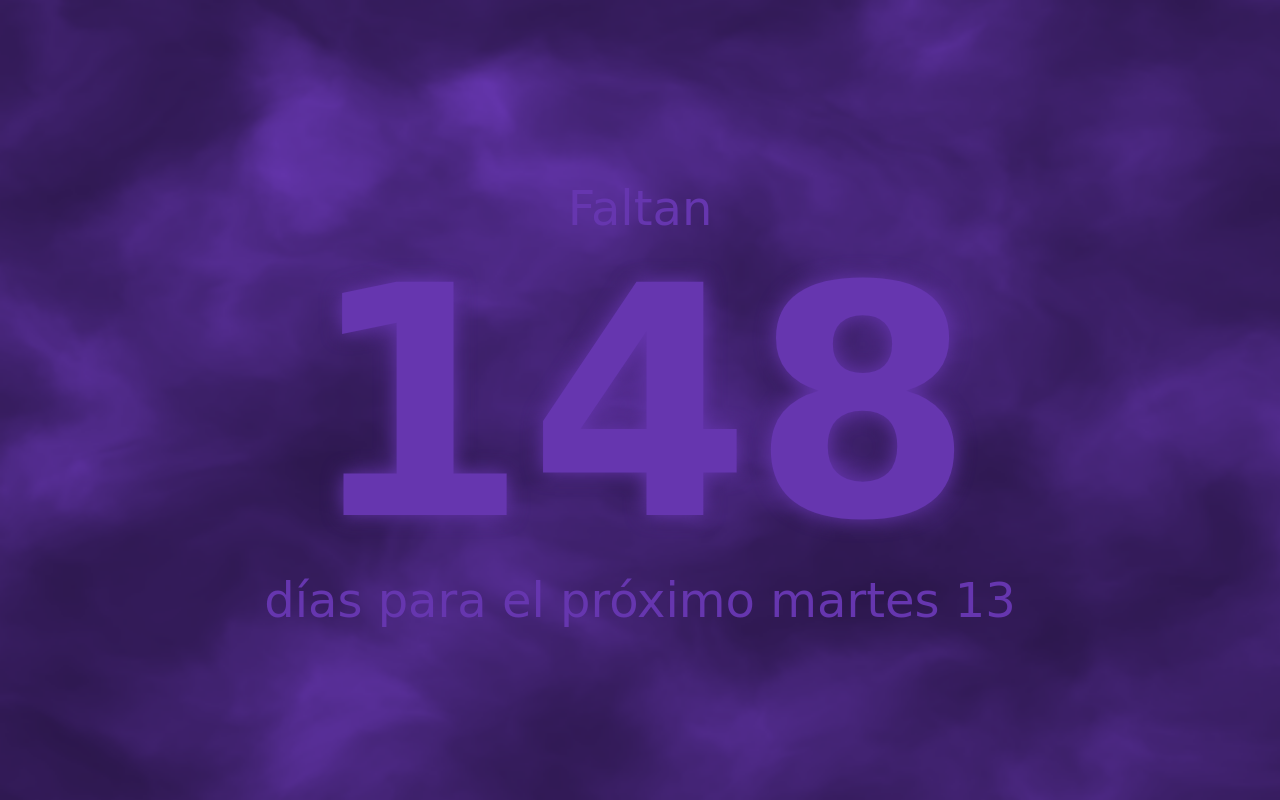
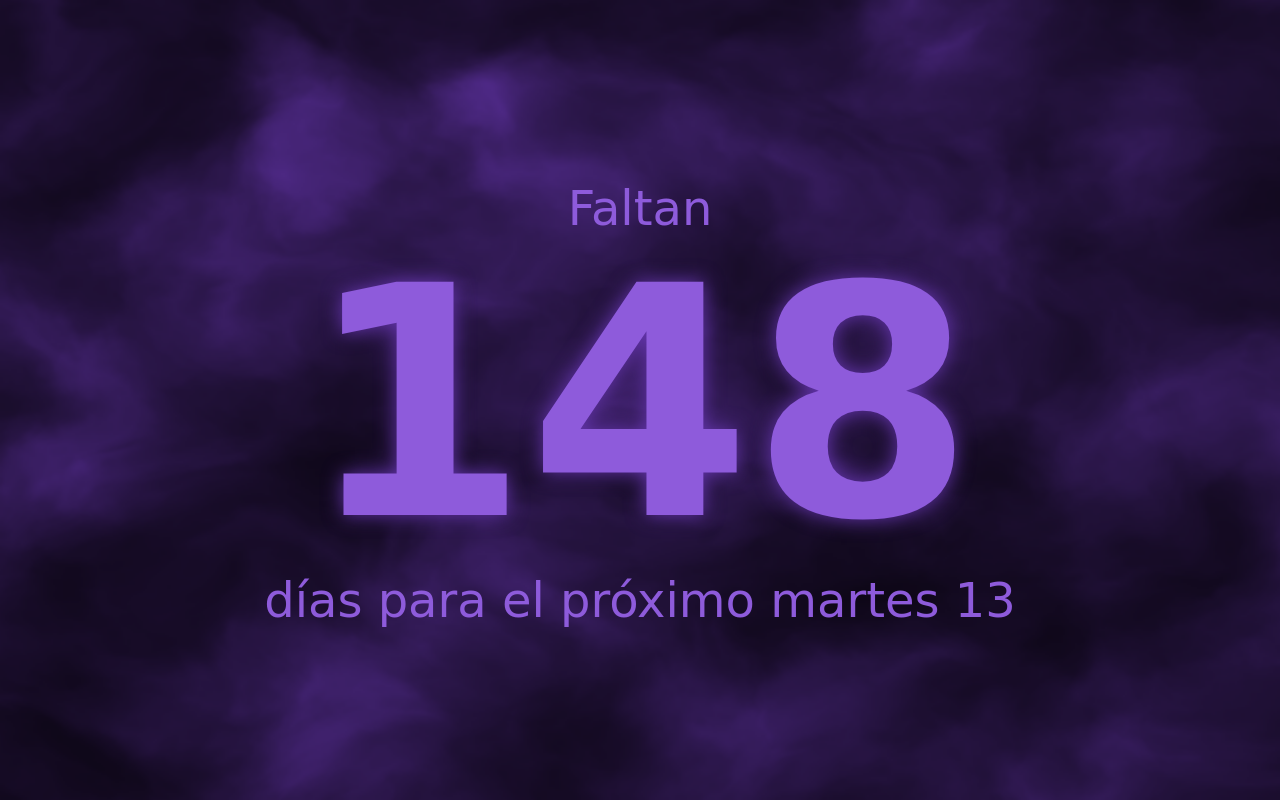
Before and after one commit to SeniorBrinco/13, a plain HTML site: page index.html in a window 1280 px wide. Drawn offline with nearby package versions, Linux system fonts and the light colour scheme; animation ran at ten frames a second; a web font is replaced by a local one.

Commit message:
coloresindex.html

```diff
--- a/index.html
+++ b/index.html
@@ -11,7 +11,7 @@
   <style>
     body {
         background-color: #140a23;
-        color: #6636af;
+        color: #8e5bdb;
         font-family: 'New Rocker', cursive;
         display: flex;
         flex-direction: column;
@@ -126,10 +126,10 @@
   gyroControls: false,
   minHeight: 200.00,
   minWidth: 200.00,
-  highlightColor: 0x5b309d,
-  midtoneColor: 0x512b8c,
-  lowlightColor: 0x3d2069,
-  baseColor: 0x281546,
+  highlightColor: 0x47257a,
+  midtoneColor: 0x331b57,
+  lowlightColor: 0x1e1034,
+  baseColor: 0x0a0511,
   blurFactor: 0.55,
   speed: 2.10,
   zoom: 1.80
```
